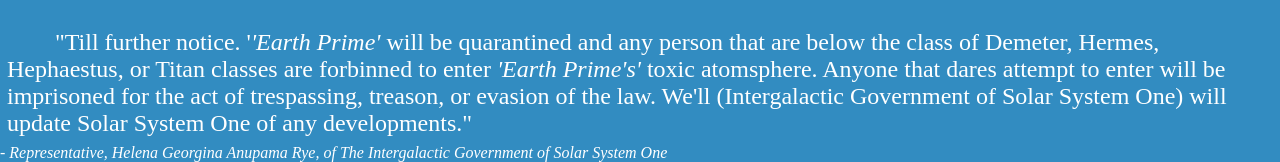
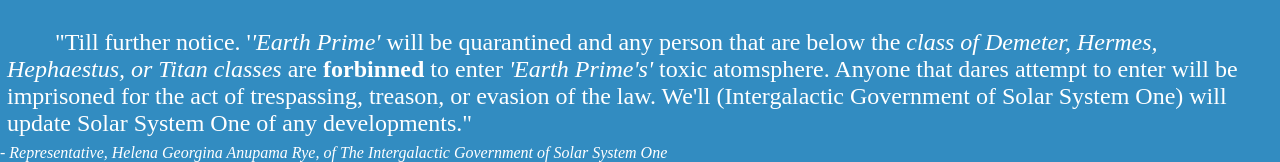
Before and after one commit to Magicgame1/Magicgame1.github.io, a plain HTML site: page index.html in a window 1280 px wide. Shown: the part 1985-2147 px from the top of the page. Drawn offline with Linux system fonts and the light colour scheme.

Commit message:
Update index.html

```diff
--- a/index.html
+++ b/index.html
@@ -134,7 +134,7 @@
       <br>
       <p class="news_paragraph_main">With the the statement from the gathering, there has been a reward issued by the government towards anyone that can invent any technique/technology that can clean "<i>"Earth Prime"</i> quickly and cost efficient. The reward number isn't stated but officals have debated it being from low numbers of 10 million upwards to possbily 500 million Solar Credits. The requirements of the invention to claim the reward are being uploaded on SS1G and SS1 Technology Inc. later during this month.</p>
       <br>
-      <p class="news_paragraph_main">"Till further notice. '<i>'Earth Prime'</i> will be quarantined and any person that are below the class of Demeter, Hermes, Hephaestus, or Titan classes are forbinned to enter <i>'Earth Prime's'</i> toxic atomsphere. Anyone that dares attempt to enter will be imprisoned for the act of trespassing, treason, or evasion of the law. We'll (Intergalactic Government of Solar System One) will update Solar System One of any developments."</p>
+      <p class="news_paragraph_main">"Till further notice. '<i>'Earth Prime'</i> will be quarantined and any person that are below the <em>class of Demeter, Hermes, Hephaestus, or Titan classes</em> are <strong>forbinned</strong> to enter <i>'Earth Prime's'</i> toxic atomsphere. Anyone that dares attempt to enter will be imprisoned for the act of trespassing, treason, or evasion of the law. We'll (Intergalactic Government of Solar System One) will update Solar System One of any developments."</p>
       <p id="helena"><i>- Representative, Helena Georgina Anupama Rye, of The Intergalactic Government of Solar System One</i></p>
 <!--- News Story --->
   </body>
```
